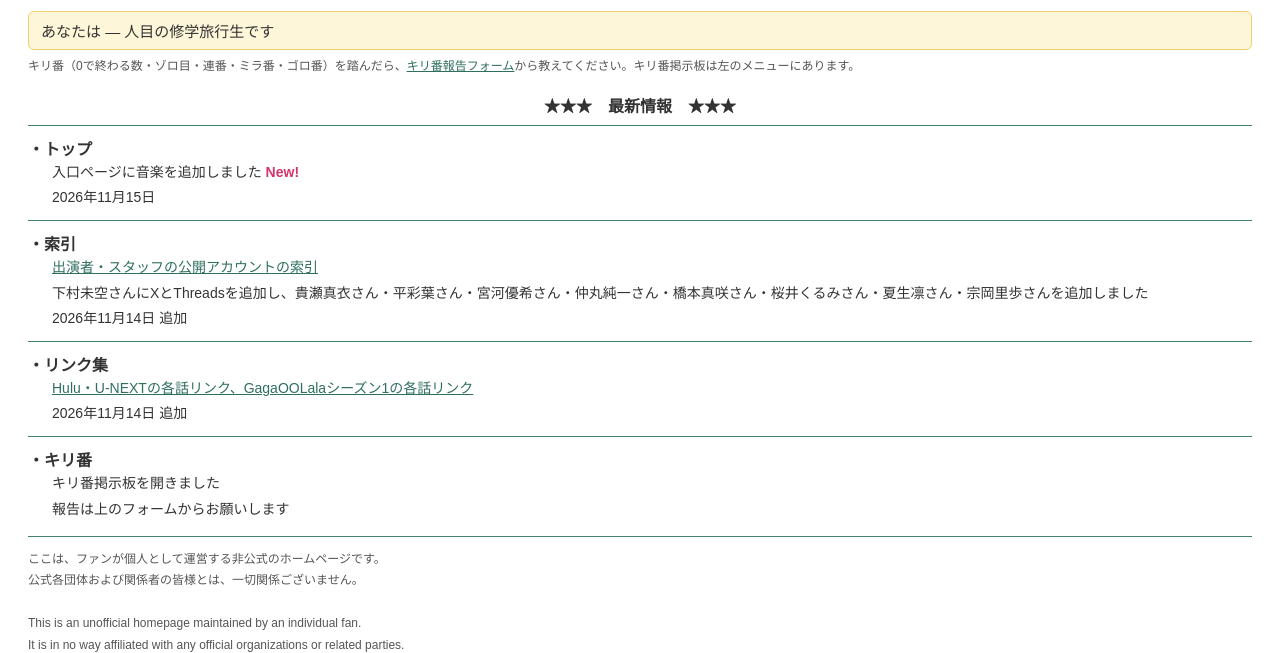
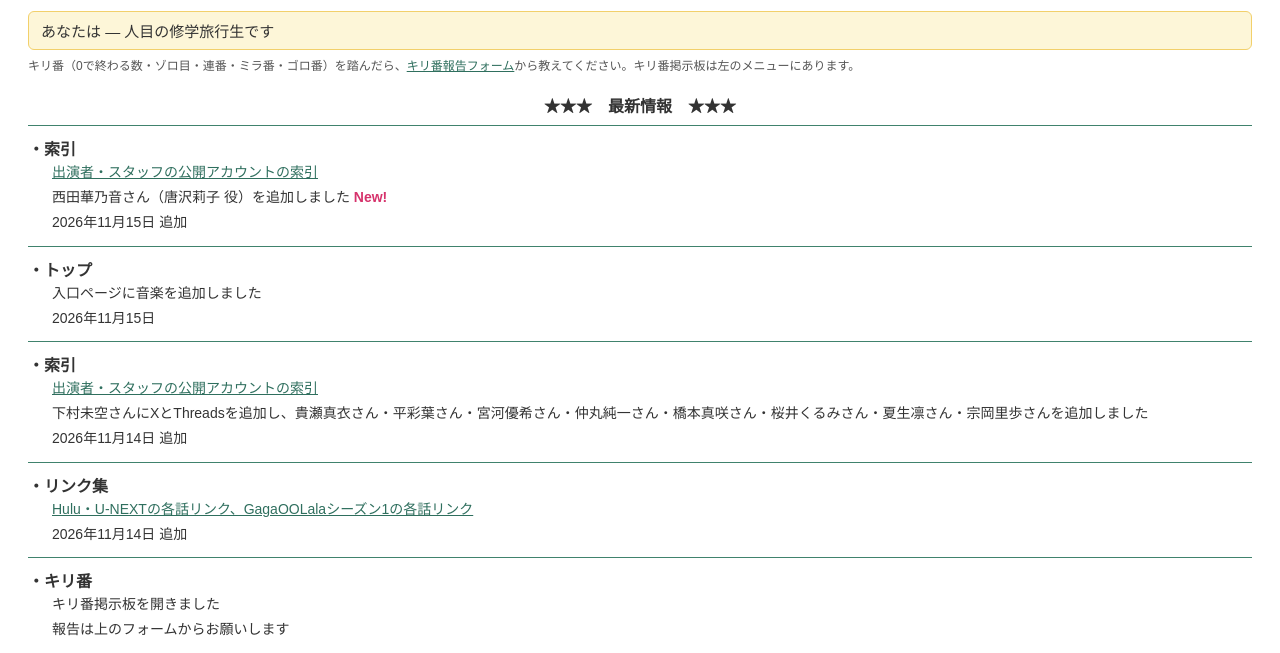
Before and after one commit to budokan20111224al-max/shuunaka_SchoolTrip, a plain HTML site: page top.html in a window 1280 px wide. Shown: the part 82-735 px from the top of the page. Drawn offline with Linux system fonts and the light colour scheme; no server answers.

Commit message:
索引に西田華乃音（唐沢莉子 役）を追加、最新情報を更新

```diff
--- a/top.html
+++ b/top.html
@@ -30,9 +30,16 @@ h1{font-size:22px;margin:0 0 4px}
 <div class="info-head">★★★　最新情報　★★★</div>
 
 <div class="info">
+<div class="cat">・索引</div>
+<div class="body">
+<a href="cast-staff-index.html">出演者・スタッフの公開アカウントの索引</a><br>西田華乃音さん（唐沢莉子 役）を追加しました <span class="new">New!</span><br>2026年11月15日 追加
+</div>
+</div>
+
+<div class="info">
 <div class="cat">・トップ</div>
 <div class="body">
-入口ページに音楽を追加しました <span class="new">New!</span><br>2026年11月15日
+入口ページに音楽を追加しました<br>2026年11月15日
 </div>
 </div>
 
```
Also changed, not shown: cast-staff-index.html (+5 -3 lines).
